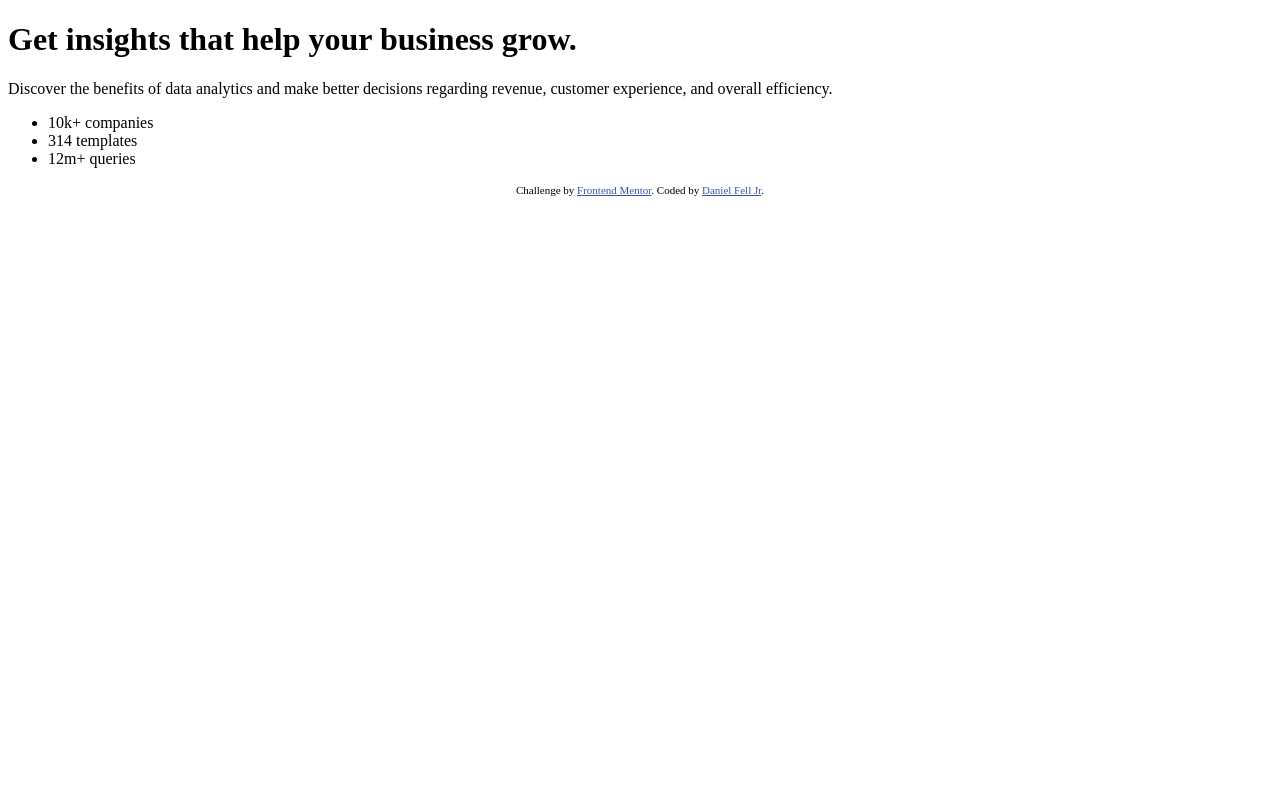
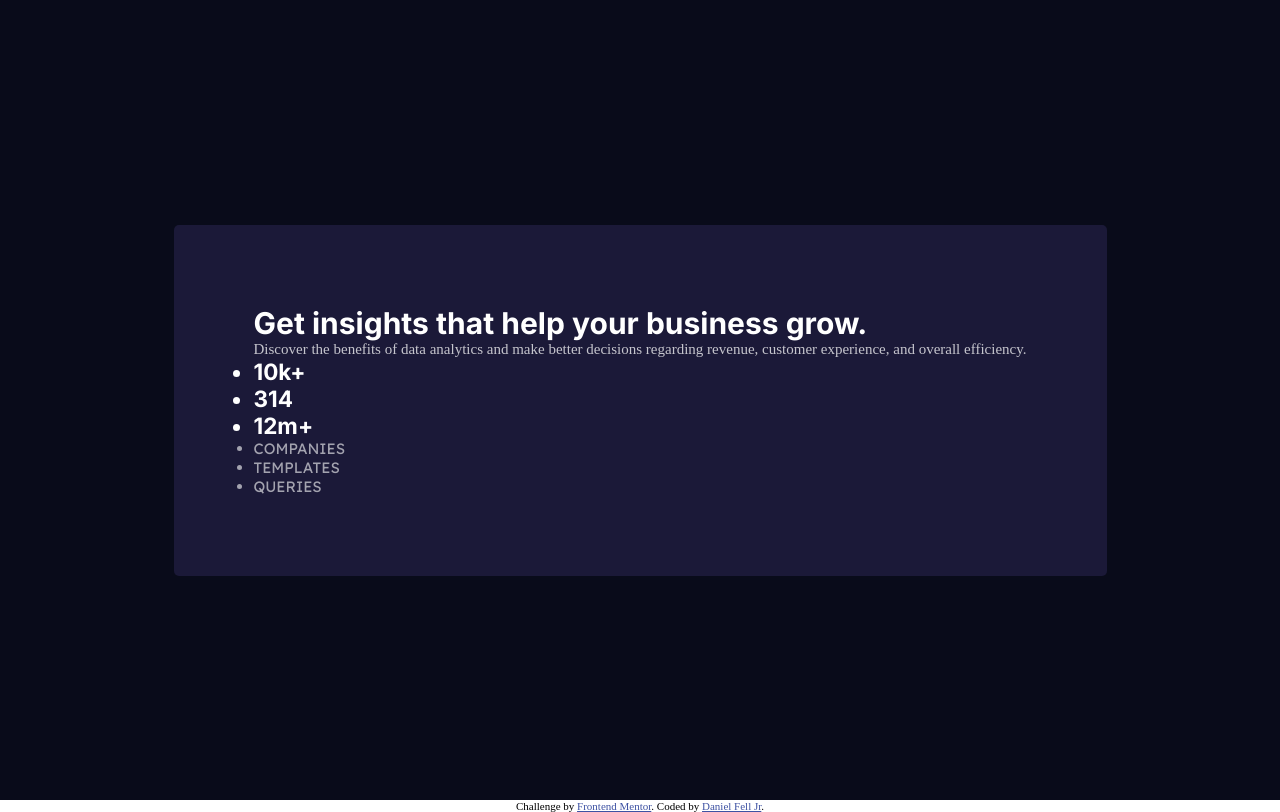
Before and after one commit to raked/stats-preview-card-component, a plain HTML site: page index.html in a window 1280 px wide. Drawn offline with Linux system fonts and the light colour scheme.

Commit message:
Styling the site

```diff
--- a/index.html
+++ b/index.html
@@ -6,6 +6,9 @@
 
   <link rel="icon" type="image/png" sizes="32x32" href="./images/favicon-32x32.png">
   <link rel="stylesheet" href="styles/index.css">
+  <link rel="preconnect" href="https://fonts.googleapis.com">
+  <link rel="preconnect" href="https://fonts.gstatic.com" crossorigin>
+  <link href="https://fonts.googleapis.com/css2?family=Inter:wght@400;700&family=Lexend+Deca&display=swap" rel="stylesheet">
 
   <title>Frontend Mentor | Stats preview card component</title>
 
@@ -16,16 +19,24 @@
   </style>
 </head>
 <body>
-  <div>
-  <h1>Get insights that help your business grow.</h1>
+  <div class="container">
+  <div class="card">
+  <h1 id="mainheading">Get insights that help your business grow.</h1>
 
-  <p>Discover the benefits of data analytics and make better decisions regarding revenue, customer
+
+  <p id="mainparagraph">Discover the benefits of data analytics and make better decisions regarding revenue, customer
   experience, and overall efficiency.</p>
   <ul>
-  <li>10k+ companies</li>
-  <li>314 templates</li>
-  <li>12m+ queries</li>
+    <h2><li class="stats">10k+</li></h2>
+    <h2><li class="stats">314</li></h2>
+    <h2><li class="stats">12m+</li></h2>
   </ul>
+  <ul>
+    <li class="statsheadings">companies</li>
+    <li class="statsheadings">templates</li>
+    <li class="statsheadings">queries</li>
+  </ul>
+  </div>
   </div>
 
   <div class="attribution">
--- a/styles/index.css
+++ b/styles/index.css
@@ -0,0 +1,50 @@
+/*
+    font-family: 'Inter', sans-serif;
+    font-family: 'Lexend Deca', sans-serif;
+*/
+
+* {
+  margin: 0;
+  padding: 0;
+  box-sizing: border-box;
+}
+
+body {
+  font-size: 15px;
+}
+
+.container {
+  background-color: hsl(233, 47%, 7%);
+  min-height: 100vh;
+  display: flex;
+  justify-content: center;
+  align-items: center;
+}
+
+.card {
+  background-color: hsl(244, 38%, 16%);
+  padding: 5rem;
+  border-radius: 5px;
+}
+
+.statsheadings {
+  color: hsla(0, 0%, 100%, 0.6);
+  font-family: "Lexend Deca", sans-serif;
+  text-transform: uppercase;
+}
+
+.stats {
+  color: hsl(0, 0%, 100%);
+  font-family: "Inter", sans-serif;
+  font-weight: 700;
+}
+
+#mainparagraph {
+  color: hsla(0, 0%, 100%, 0.75);
+}
+
+#mainheading {
+  color: hsl(0, 0%, 100%);
+  font-family: "Inter", sans-serif;
+  font-weight: 700;
+}
```
